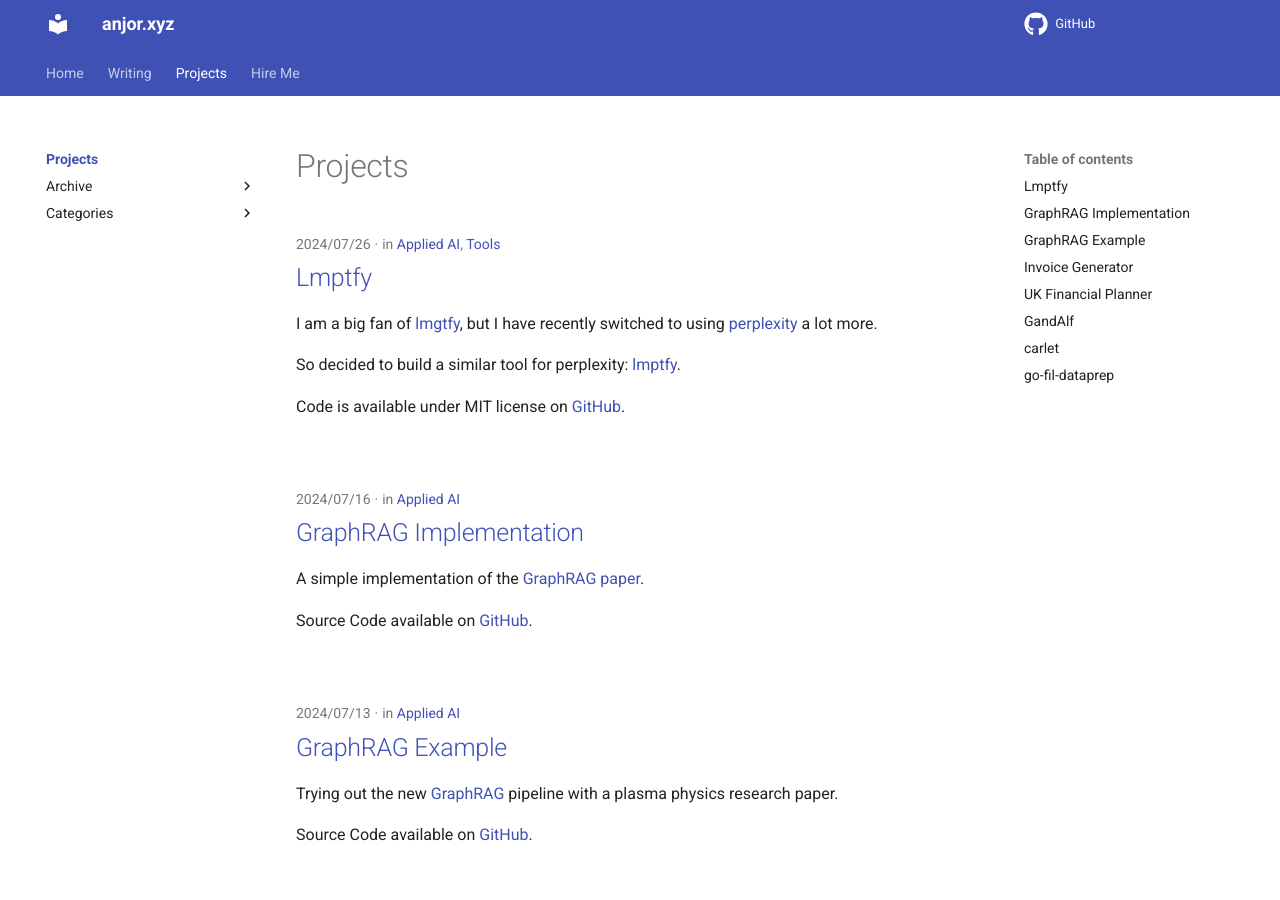
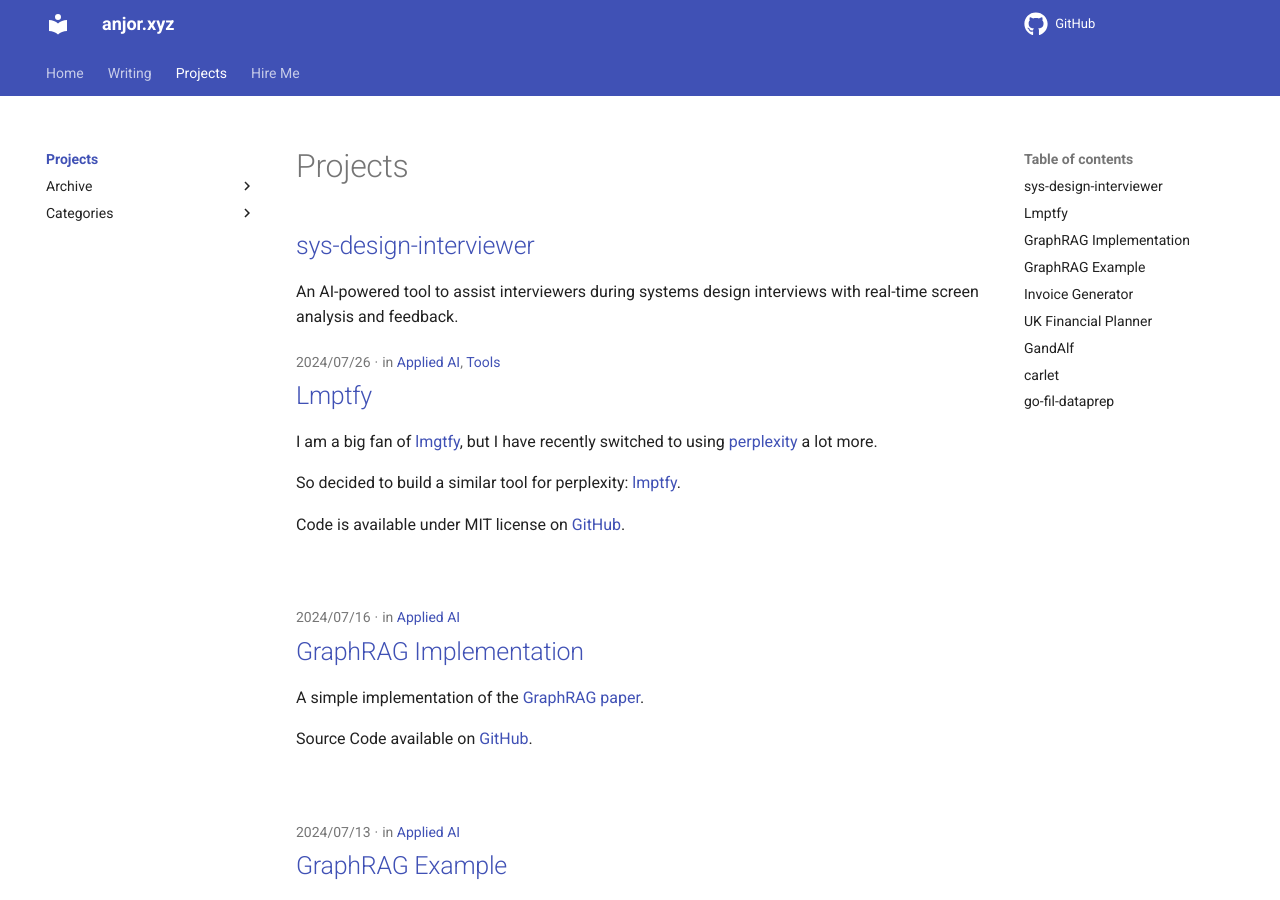
Before and after one commit to anjor/website, an MkDocs documentation site: the page built from docs/projects/index.md, in a window 1280 px wide and 900 px high. Built offline with MkDocs 1.6.1 and Material for MkDocs 9.7.7, drawn with Linux system fonts in a browser that asks for light colours; comment, search, counter and statistics services are not loaded.

Commit message:
sys design

```diff
--- a/docs/projects/index.md
+++ b/docs/projects/index.md
@@ -1 +1,5 @@
 # Projects
+
+## [sys-design-interviewer](https://github.com/anjor/sys-design-interviewer)
+
+An AI-powered tool to assist interviewers during systems design interviews with real-time screen analysis and feedback.
```
